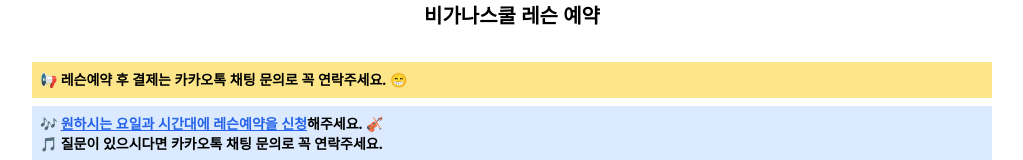
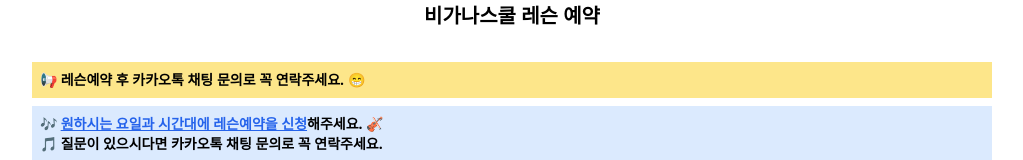
Before and after one commit to vigana/kr.co.vigana.schedule, a plain HTML site: page index.html in a window 1280 px wide. Shown: the part 126-286 px from the top of the page, without its empty margins (128-1151 px from the left). Drawn offline with nearby package versions, Linux system fonts and the light colour scheme.

Commit message:
Update index.html

```diff
--- a/index.html
+++ b/index.html
@@ -33,7 +33,7 @@
       </div>
       <div class="grid gap-2 px-5 lg:px-0">
         <div class="bg-amber-200 p-2 text-sm font-bold">
-          <p>📢 레슨예약 후 결제는 카카오톡 채팅 문의로 꼭 연락주세요. 😁</p>
+          <p>📢 레슨예약 후 카카오톡 채팅 문의로 꼭 연락주세요. 😁</p>
         </div>
         <div class="bg-blue-100 p-2 text-sm font-bold">
           <p>🎶 <u class="text-blue-600">원하시는 요일과 시간대에 레슨예약을 신청</u>해주세요. 🎻</p>
```
